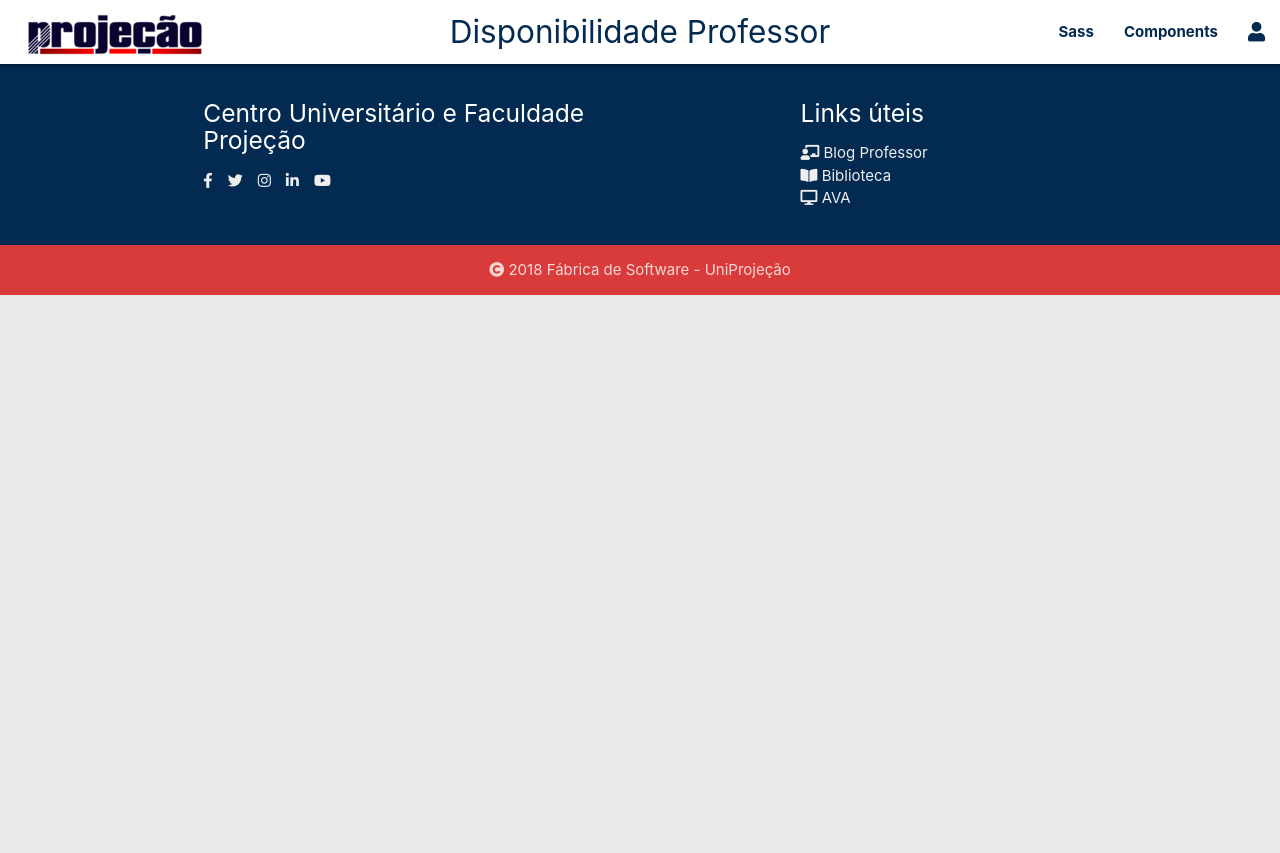
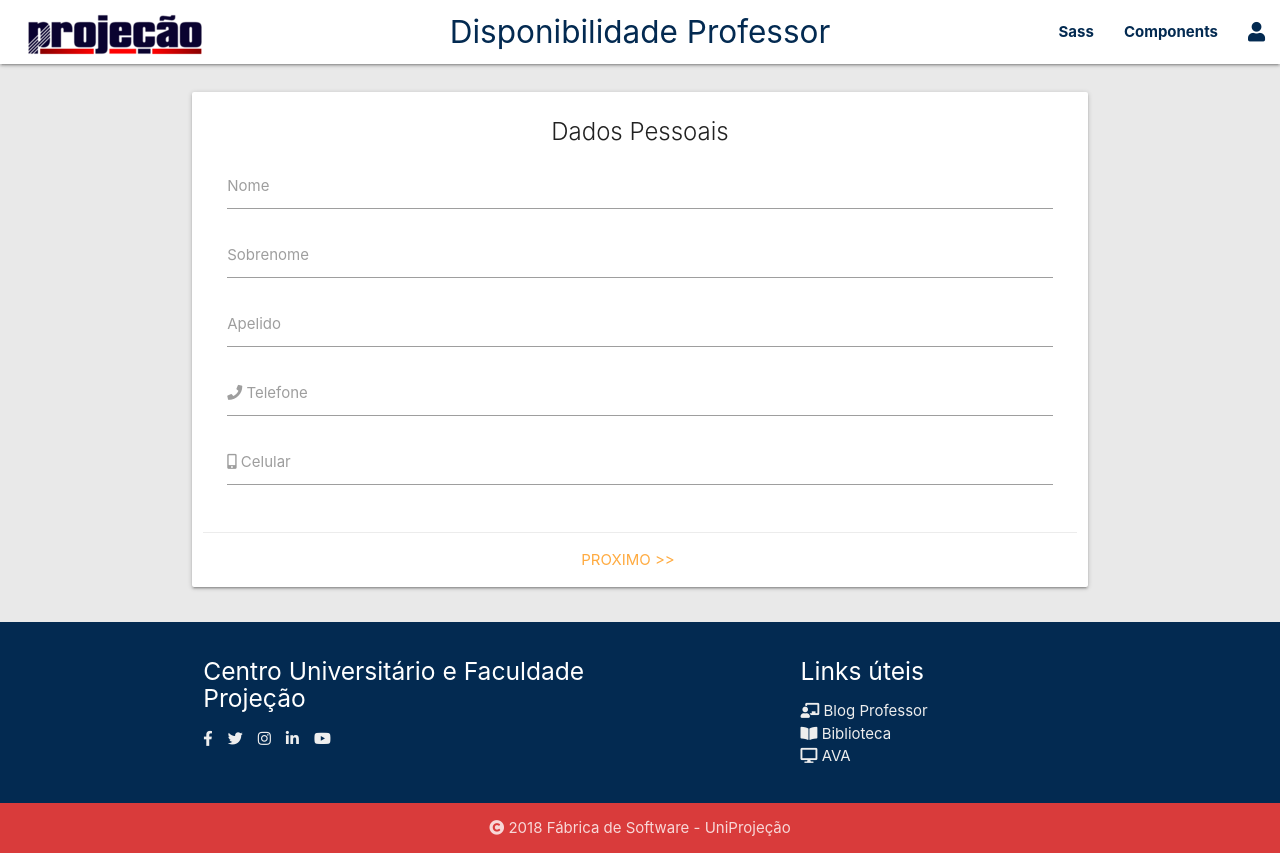
Before and after one commit to jpapim/fabrica-disponibilidade-professor, an Angular app: page /home/acount/editar/dados-pessoais in a window 1280 px wide. Before the commit the page ends 800 px from the top, so only its background shows below. Built offline with nearby package versions, Linux system fonts and the light colour scheme.

Commit message:
#2 Parte inicial da página de edição

```diff
--- a/src/app/pages/acount/editar/editar.component.html
+++ b/src/app/pages/acount/editar/editar.component.html
@@ -0,0 +1,15 @@
+<div class="container">
+	<div class="row"></div>
+	<div class="row">
+		<div class="card col s12 m12 l12 xl12">
+			<div class="card-content">
+				<router-outlet></router-outlet>
+			</div>
+			<div class="card-action">
+				<div class="container center-align">
+				  <a href="/acount/entrar">Proximo >></a>
+				</div>
+			</div>
+		</div>
+	</div>
+</div>
```
Also changed, not shown: 1 other file (tests, documents, lock files or other folders).
